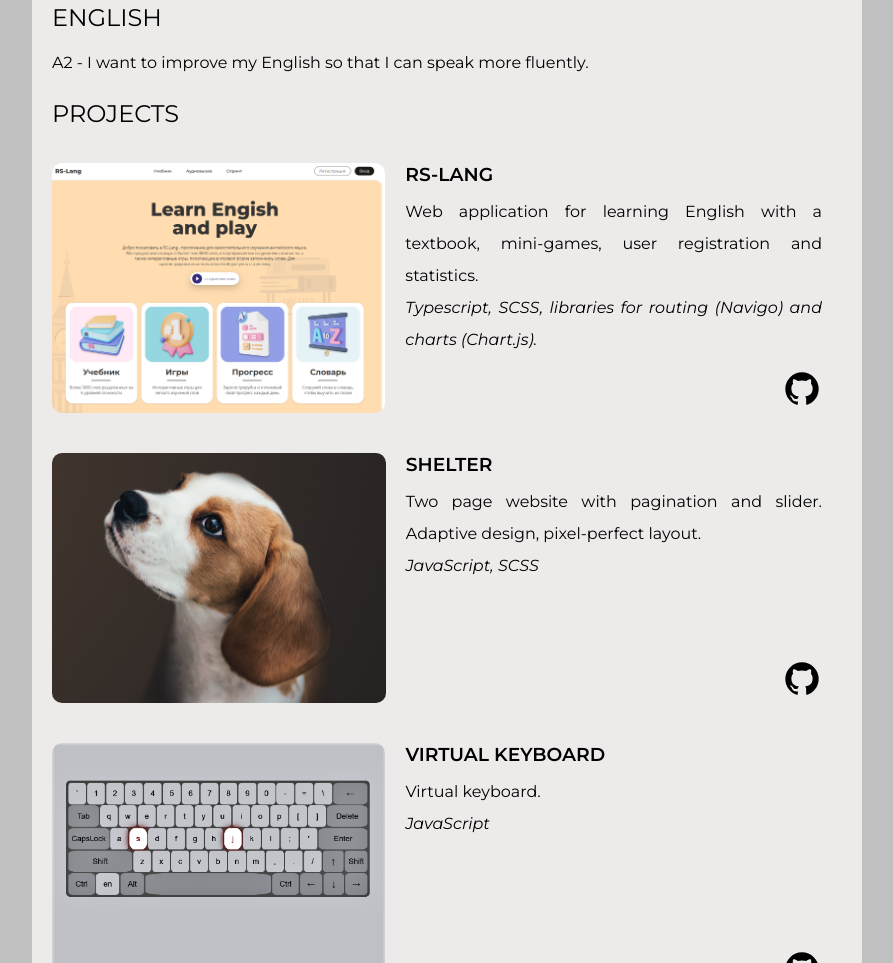
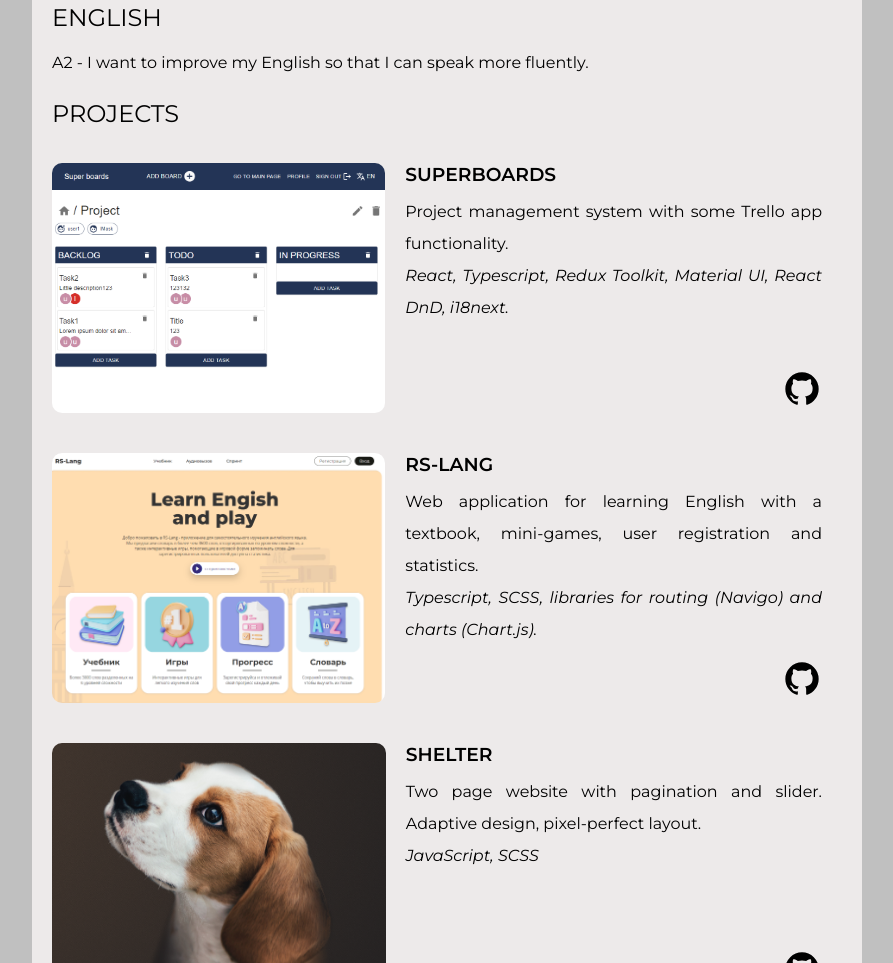
Before and after one commit to SiarheiHa/cv, a website: page index.html in a window 1280 px wide. Shown: the part 1070-2033 px from the top of the page, without its empty margins (358-1251 px from the left). Drawn offline with nearby package versions, Linux system fonts and the light colour scheme.

Commit message:
feat: add pma

```diff
--- a/index.html
+++ b/index.html
@@ -216,6 +216,26 @@
         <ul>
           <li>
             <div class="project">
+              <img src="./assets/projects/pma.png" alt="project-image" class="project__image" height="250">
+              <div class="project__description-wrapper">
+                <a href="https://super-boards.netlify.app/" class="link_underlined" target="_blank">
+                  <h3 class="project__title">SuperBoards</h3>
+                </a>
+                <p class="project__description">
+                  Project management system with some Trello app functionality.
+                </p>
+                <p class="project__description_stack">
+                  React, Typescript, Redux Toolkit, Material UI, React DnD, i18next.
+                </p>
+                <a href="https://github.com/SiarheiHa/project-management-app/tree/develop" class="project__link-git"
+                  target="_blank">
+                  <img src="./assets/icons/github.svg" alt="github-logo" width="40">
+                </a>
+              </div>
+            </div>
+          </li>
+          <li>
+            <div class="project">
               <img src="./assets/projects/rs-lang.png" alt="project-image" class="project__image" height="250">
               <div class="project__description-wrapper">
                 <a href="https://siarheiha.github.io/RS-Lang/" class="link_underlined" target="_blank">
```
Also changed, not shown: assets/projects/pma.png (added).
